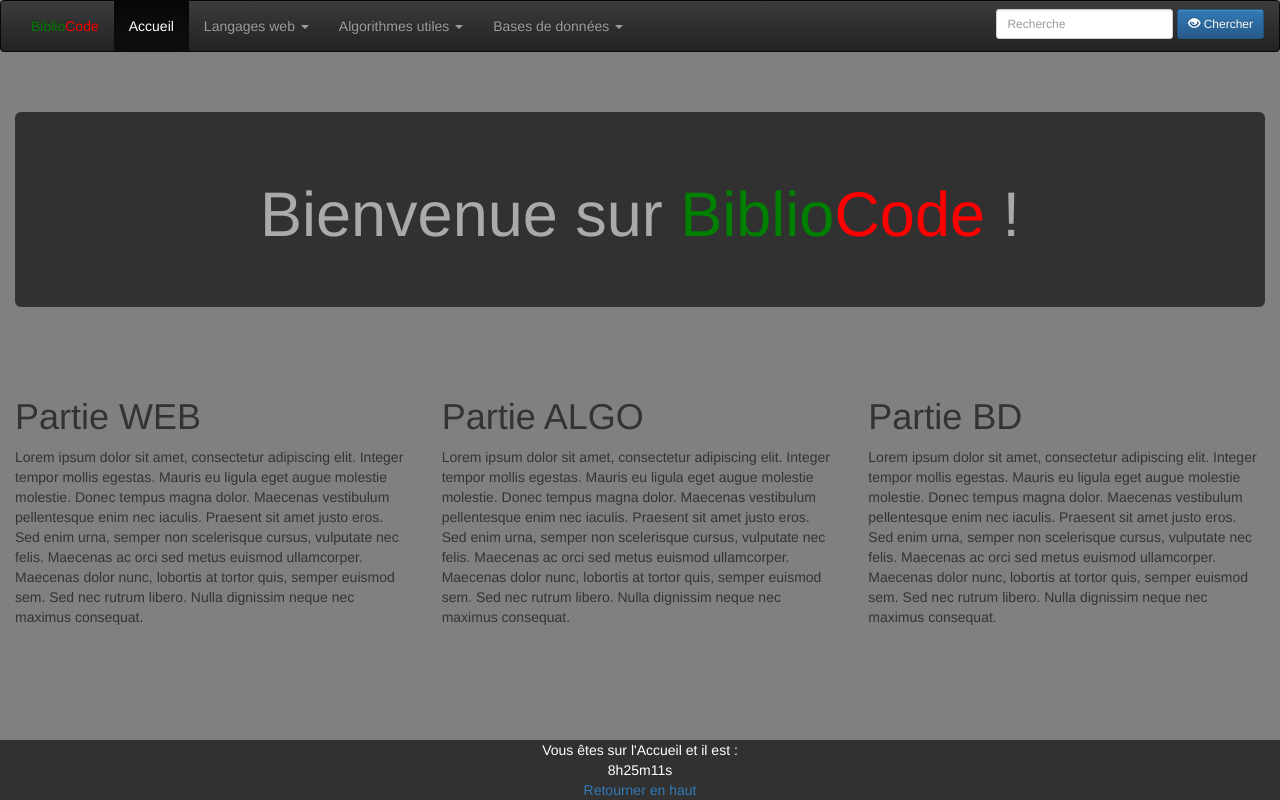
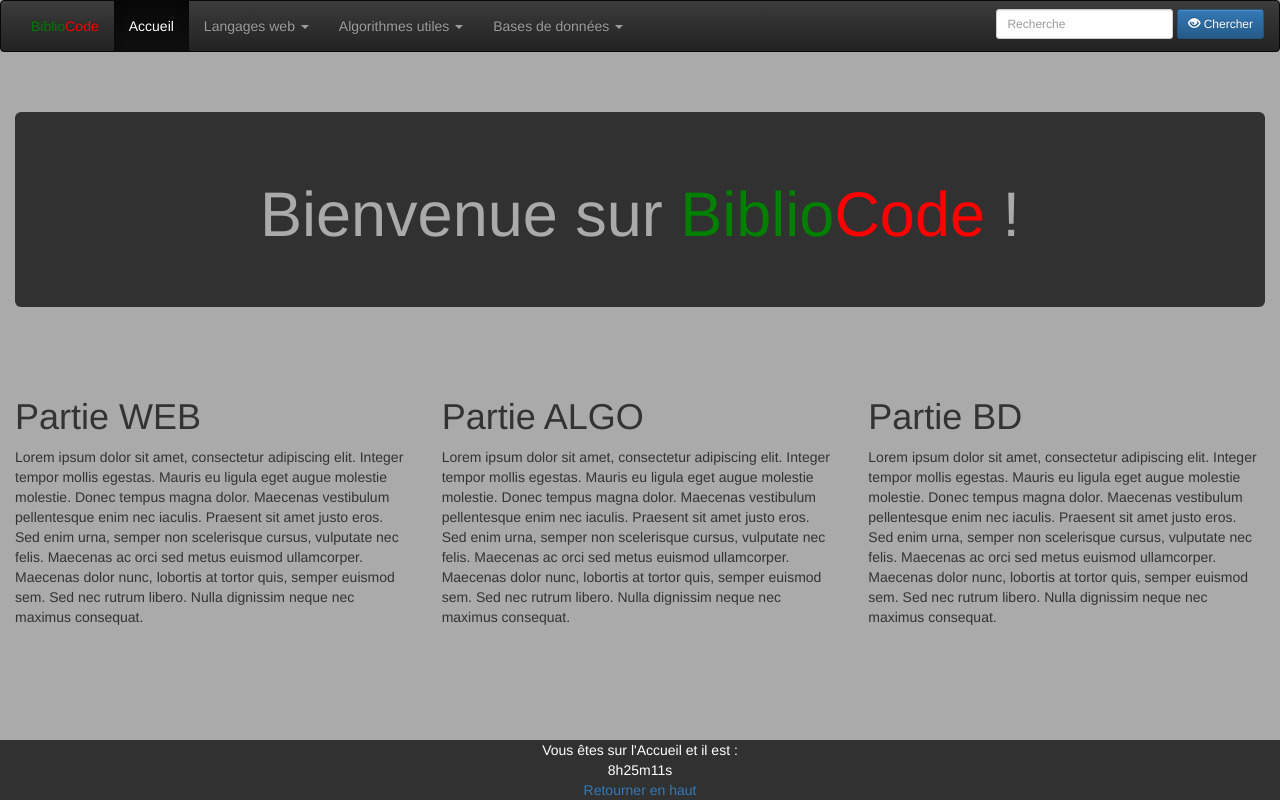
Before and after one commit to BastienMarais/BiblioCode, a PHP site: page /php/index.php in a window 1280 px wide. Run offline with PHP 8.4, Linux system fonts and the light colour scheme; some libraries are stand-ins or nearby versions.

Commit message:
Changement couleur fond

```diff
--- a/css/style.css
+++ b/css/style.css
@@ -16,7 +16,7 @@
 }
 
 .generic-background{
-	background-color: grey;
+	background-color: #AAAAAA;
 }
 
 .grey-background{
```
